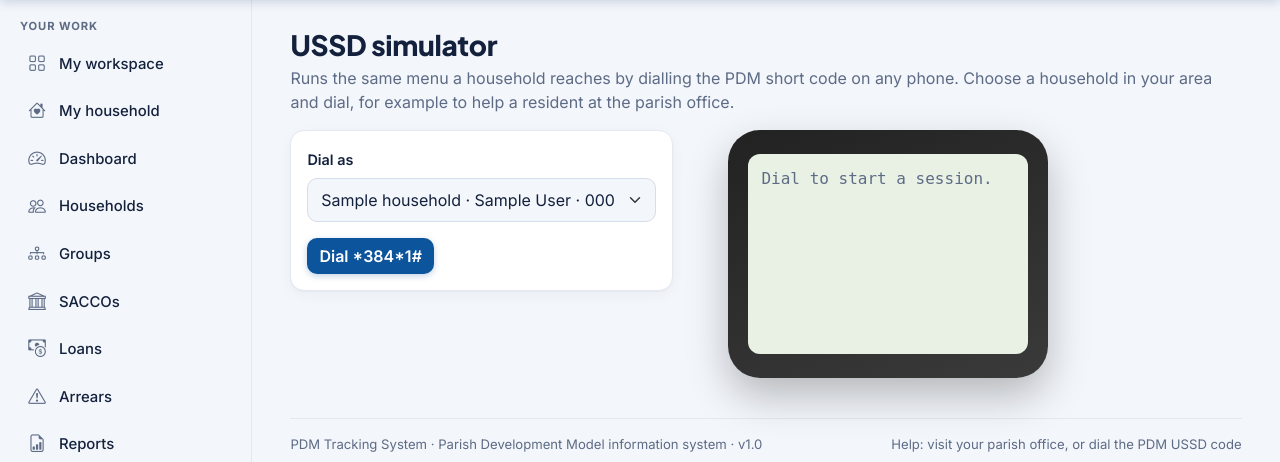
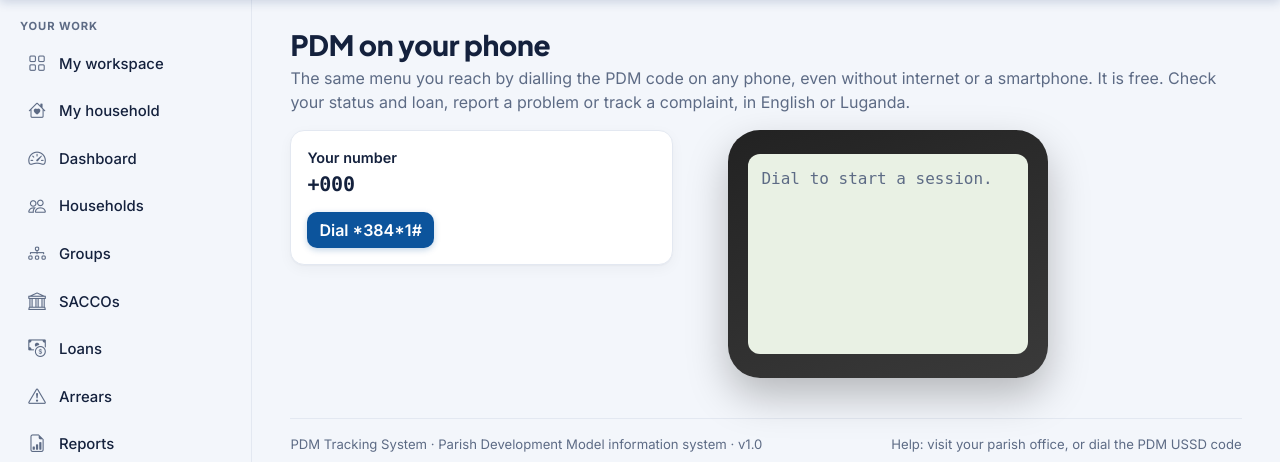
Before and after one commit to balirwaalvin/pdm-tracking-system, a Django app: page /ussd/simulator/ in a window 1280 px wide. Shown: the part 87-549 px from the top of the page. Run offline with Django 5.2, Linux system fonts and the light colour scheme; a user stored in the database is signed in; tables that the repository leaves empty hold one stand-in row (values such as "Sample post").

Commit message:
Give households USSD with their own number only
Co-Authored-By: Claude Opus 5.5 <noreply@anthropic.com>
Claude-Session: https://claude.ai/code/session_018J6WgZM9j3qcdPcUXTwiVD

```diff
--- a/accounts/access.py
+++ b/accounts/access.py
@@ -65,8 +65,8 @@ PAGES = [
             (r.PARISH_CHIEF, r.PDC, r.SUBCOUNTY_OFFICIAL, r.AUDITOR),
             "Success stories: drafts, consent, the PDC's checks and what is published."),
     Feature("ussd_simulator", "USSD", "ussd:simulator",
-            (r.LC1_CHAIRPERSON, r.PARISH_CHIEF, r.SUBCOUNTY_OFFICIAL),
-            "Try the household USSD menu, to help residents who ask."),
+            (r.HOUSEHOLD, r.LC1_CHAIRPERSON, r.PARISH_CHIEF, r.SUBCOUNTY_OFFICIAL),
+            "The PDM USSD menu on a phone screen: status, loan and complaints. Households use their own number."),
     Feature("audit_log", "Audit log", "audit_log", (r.AUDITOR,),
             "Every change to every record, read-only, with CSV download."),
     Feature("sign_in_log", "Sign-ins", "sign_in_log", (r.AUDITOR,),
@@ -149,7 +149,7 @@ def access_flags(user):
 
 # One line per role, shown on the user's home page under "Your access".
 ROLE_SUMMARIES = {
-    r.HOUSEHOLD: "You can see your own household's PDM record and loan. No one else's.",
+    r.HOUSEHOLD: "You can see your own household's PDM record and loan, and use USSD with your own number. No one else's.",
     r.GROUP_EXECUTIVE: "You apply for loans on behalf of verified members of your enterprise group.",
     r.LC1_CHAIRPERSON: "You confirm whether households really live in your village.",
     r.PARISH_CHIEF: "You profile households in your parish and follow up their progress.",
--- a/ussd/templates/ussd/simulator.html
+++ b/ussd/templates/ussd/simulator.html
@@ -1,15 +1,32 @@
 {% extends "base.html" %}
-{% block title %}USSD simulator · PDM Tracking System{% endblock %}
+{% block title %}USSD · PDM Tracking System{% endblock %}
 {% block content %}
-<h1 class="h3 mb-1">USSD simulator</h1>
-<p class="text-muted">Runs the same menu a household reaches by dialling the PDM short code on any phone. Choose a household in your area and dial, for example to help a resident at the parish office.</p>
+{% if own_phone %}
+<h1 class="h3 mb-1">PDM on your phone</h1>
+<p class="text-muted">The same menu you reach by dialling the PDM code on any phone, even without internet or a smartphone. It is free. Check your status and loan, report a problem or track a complaint, in English or Luganda.</p>
+{% else %}
+<h1 class="h3 mb-1">USSD help desk</h1>
+<p class="text-muted">The same menu a household reaches by dialling the PDM code on any phone. Choose a household in your area and dial, for example to help a resident at the parish office.</p>
+{% endif %}
 <div class="row g-4">
   <div class="col-md-5">
     <form method="post" class="card shadow-sm"><div class="card-body">{% csrf_token %}
+      {% if own_phone %}
+        {% with mine=households.first %}
+        {% if mine %}
+          <p class="form-label mb-1">Your number</p>
+          <p class="h5 mb-3 font-monospace">+{{ mine.phone }}</p>
+          <input type="hidden" id="phone" name="phone" value="{{ mine.phone }}">
+        {% else %}
+          <div class="alert alert-warning mb-3">There is no phone number on your household record. Ask your Parish Chief to add it.</div>
+        {% endif %}
+        {% endwith %}
+      {% else %}
       <label class="form-label" for="phone">Dial as</label>
       <select class="form-select mb-3" id="phone" name="phone">
         {% for household in households %}<option value="{{ household.phone }}" {% if household.phone == phone %}selected{% endif %}>{{ household.head_name }} · {{ household.village.name }} · {{ household.phone }}</option>{% endfor %}
       </select>
+      {% endif %}
       <button class="btn btn-pdm" name="action" value="dial">Dial *384*1#</button>
       {% if error %}<div class="alert alert-danger mt-3 mb-0">{{ error }}</div>{% endif %}
     </div></form>
--- a/ussd/views.py
+++ b/ussd/views.py
@@ -7,7 +7,7 @@ from django.views.decorators.csrf import csrf_exempt
 from django.views.decorators.http import require_POST
 from django.views.generic import TemplateView
 
-from accounts import access
+from accounts import access, roles
 from accounts.mixins import RoleRequiredMixin
 from accounts.scoping import scope_queryset
 from registry.models import Household
@@ -33,15 +33,19 @@ def callback(request):
 
 
 class SimulatorView(RoleRequiredMixin, TemplateView):
-    """A phone screen in the browser that runs the real USSD menu, for demonstrations.
+    """A phone screen in the browser that runs the real USSD menu.
 
-    Officials can only dial as households inside their own area.
+    A household dials with its own number only. Officials (the help-desk roles)
+    can dial as any household inside their area, to help residents who ask.
     """
 
     template_name = "ussd/simulator.html"
     allowed_roles = SIMULATOR_ROLES
 
     def households(self):
+        user = self.request.user
+        if user.has_role(roles.HOUSEHOLD):  # never a neighbour's number, even in the same village
+            return Household.objects.filter(account=user).exclude(phone="").select_related("village")
         return scope_queryset(
             Household.objects.exclude(phone="").select_related("village"), self.request.user, "village"
         ).order_by("head_name")
@@ -49,13 +53,14 @@ class SimulatorView(RoleRequiredMixin, TemplateView):
     def get_context_data(self, **kwargs):
         context = super().get_context_data(**kwargs)
         context["households"] = self.households()
+        context["own_phone"] = self.request.user.has_role(roles.HOUSEHOLD)
         return context
 
     def post(self, request, *args, **kwargs):
         context = self.get_context_data(**kwargs)
         phone = request.POST.get("phone", "")
         if not self.households().filter(phone=phone).exists():
-            context["error"] = "Choose a household in your area."
+            context["error"] = "You can only dial with your own number." if context["own_phone"] else "Choose a household in your area."
             return self.render_to_response(context)
 
         previous = request.POST.get("session_text", "")
```
